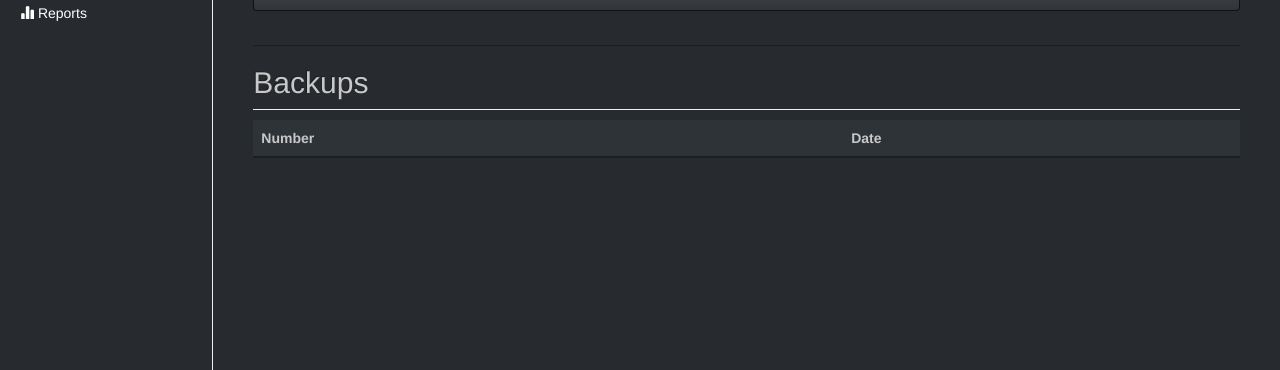
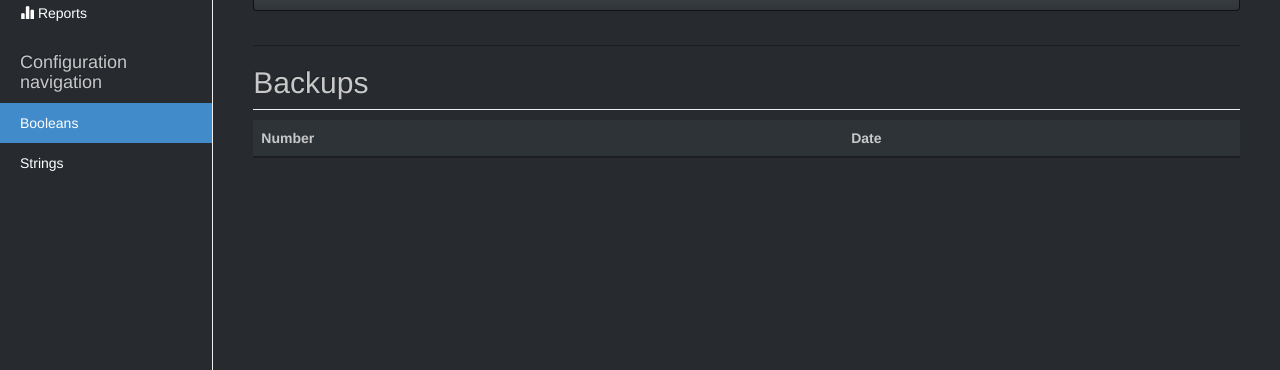
Before and after one commit to ziirish/burp-ui, a Python web app: template burpui/templates/client.html in a window 1280 px wide. Shown: the part 118-488 px from the top of the page. Run offline with Jinja, Linux system fonts and the light colour scheme; the template is opened without the code that fills it, so the values that code supplies are empty; some libraries are stand-ins or nearby versions.

Commit message:
improve ui for #13

```diff
--- a/burpui/templates/js/config.js
+++ b/burpui/templates/js/config.js
@@ -66,3 +66,7 @@ app.controller('MainCtrl', function($scope, $http) {
 		$scope.add.bool = false;
 	};
 });
+
+$(function() {
+	$('body').scrollspy({ target: '#navbar-config' });
+});
--- a/burpui/templates/sidebar.html
+++ b/burpui/templates/sidebar.html
@@ -27,4 +27,7 @@
             {% endif %}
             </li>
           </ul>
+          {% if config -%}
+          {% include "spyside.html" %}
+          {% endif -%}
         </div>
--- /dev/null
+++ b/burpui/templates/spyside.html
@@ -0,0 +1,8 @@
+
+          <h4>Configuration navigation</h4>
+          <div id="navbar-config">
+            <ul class="nav nav-sidebar" data-spy="scroll">
+              <li class="active"><a href="#boolean">Booleans</a></li>
+              <li><a href="#string">Strings</a></li>
+            </ul>
+          </div>
```
Also changed, not shown: burpui/templates/config.html (+8 -2 lines).
